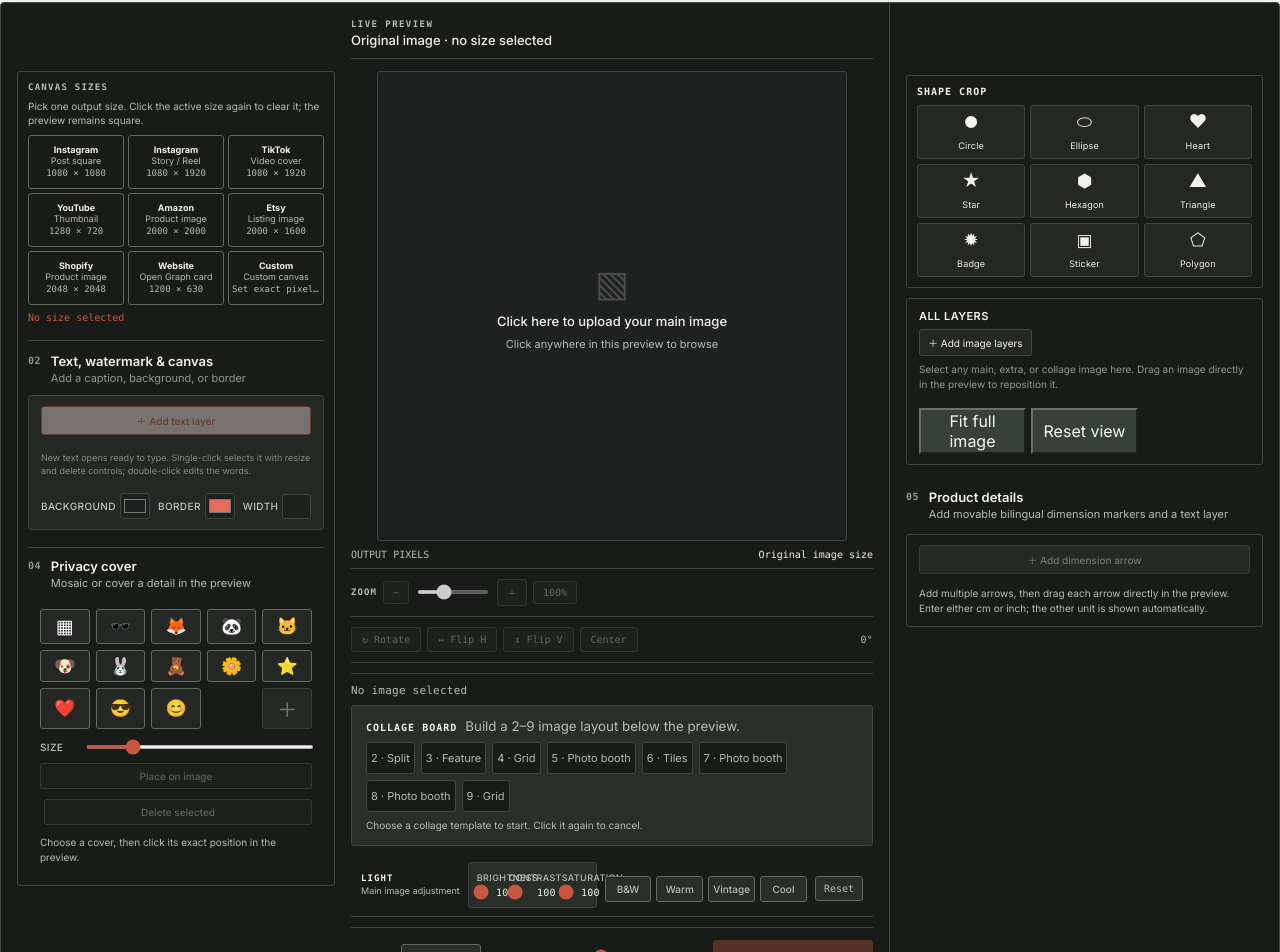
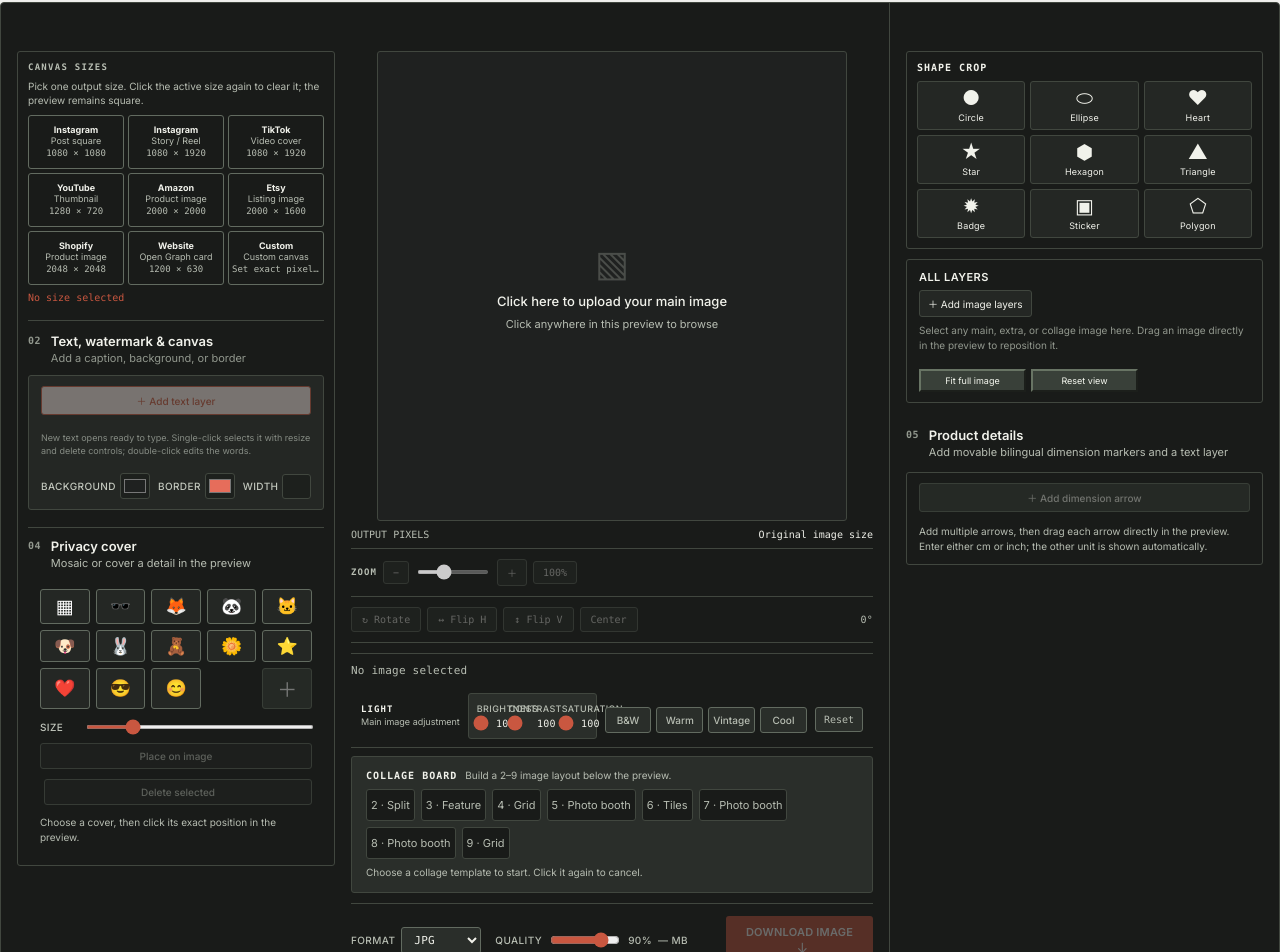
Before and after one commit to samzixiao/image-tools-site, a React (Vite) app: page / in a window 1280 px wide. Shown: the part 300-1252 px from the top of the page. Built offline with nearby package versions, Linux system fonts and the light colour scheme; a web font is replaced by a local one.

Commit message:
Stabilize text editing and compact editor controls

```diff
--- a/scripts/editor-contract-check.mjs
+++ b/scripts/editor-contract-check.mjs
@@ -152,7 +152,11 @@ assert.ok(!source.includes('<div className="legacy-layers-module"'), "The retire
 assert.ok(source.includes('onKeyDown={(event) => {\n                        if (event.key !== "Enter") return;') && source.includes('commitCrop();'), "Pressing Enter on an active size must commit the crop");
 assert.ok(source.indexOf("{previewUtilityModule}") < source.indexOf('<div className="preview-zoom-row">'), "Output pixels must appear before zoom controls");
 assert.ok(source.indexOf('<div className="preview-zoom-row">') < source.indexOf('<div className="preview-transform"'), "Zoom controls must appear before transform controls");
-assert.ok(source.indexOf('<div className="preview-bottom-docks">') < source.indexOf("{adjustmentsModule}"), "Collage controls must appear before light controls");
+assert.ok(source.indexOf("{adjustmentsModule}") < source.indexOf('<div className="preview-bottom-docks">'), "Collage controls must appear below light controls");
+assert.ok(source.includes('if (event.detail >= 2)') && source.includes('endPointerInteractions();'), "Double-clicking a text layer must enter editing without leaving a drag state");
+assert.ok(source.includes('const isSelected = privacySticker === item') && source.includes('setPrivacySticker(isSelected ? "" : item)'), "Privacy picker buttons must toggle on and off");
+assert.ok(source.includes('activeMarkerPart') && source.includes('measure-quick-controls'), "Dimension arrows and labels must use compact context-sensitive controls");
+assert.ok(styles.includes('.measure-editor .legacy-marker-control') && styles.includes('.measure-quick-controls'), "Retired marker controls must stay condensed");
 assert.ok(source.includes('shapes.filter((item) => item !== "original")'), "The shape chooser must not show the Original option");
 assert.ok(source.indexOf('<div className="left-text-module">{textModule}</div>') < source.indexOf('{privacyModule}'), "Text controls must appear above privacy controls in the left column");
 assert.ok(source.indexOf('{imageLayersModule}') < source.indexOf('n="05"'), "Layers must appear directly below the shape controls before dimension arrows");
--- a/src/App.css
+++ b/src/App.css
@@ -754,6 +754,7 @@
   accent-color: var(--accent);
   width: 70px;
 }
+.export-size { min-width: 54px; color: var(--text-on-dark-muted); font-variant-numeric: tabular-nums; }
 .download {
   margin-left: auto;
   border: 0;
@@ -3184,6 +3185,7 @@ footer {
 .preview-workarea {
   grid-template-columns: 318px minmax(0, 1fr);
   gap: 16px;
+  padding-top: 32px;
 }
 .preview-center-column {
   max-width: 760px;
@@ -3241,7 +3243,7 @@ footer {
 .left-privacy-module .sticker-panel button,
 .left-privacy-module .sticker-panel input { border-color: var(--border-dark-strong); }
 .right-shape-module {
-  margin: 56px 0 10px;
+  margin: 32px 0 10px;
   padding: 10px;
   background: transparent;
   border-color: var(--border-dark);
@@ -3266,6 +3268,11 @@ footer {
   background: #4a5549 !important;
   color: #ffffff !important;
 }
+.right-image-actions .danger-action {
+  color: #ff8d7c !important;
+  border-color: #bb5548 !important;
+}
+.right-image-actions button:not(.danger-action) { font-size: 9px; padding: 4px 5px; }
 .controls .step > div p,
 .controls .step > div small,
 .controls .caption-direct-edit,
@@ -3300,6 +3307,35 @@ footer {
 .adjustment-footer { display: grid; grid-template-columns: minmax(0, 1fr) auto; gap: 8px; align-items: center; margin-top: 8px; }
 .adjustment-footer .filter-presets { margin: 0; }
 .adjustment-footer .adjustments-reset { justify-self: end; margin: 0; }
+.workspace .batch-option.active,
+.workspace .shape.active,
+.workspace .filter-presets button.active,
+.workspace .layer-list button.active,
+.workspace .caption-list button.active,
+.workspace .cover-list button.active,
+.workspace .measure-list button.active,
+.workspace .collage-templates button.active {
+  background: transparent !important;
+  border-color: var(--accent) !important;
+  color: var(--text-on-dark) !important;
+}
+.workspace .preview-size-tools,
+.workspace .left-text-module,
+.workspace .left-privacy-module,
+.workspace .right-shape-module,
+.workspace .controls .layers-panel,
+.workspace .controls .measure-module,
+.workspace .preview-adjustments,
+.workspace .preview-collage-dock { font-size: 12px; }
+.workspace .shape-icon { font-size: 20px; }
+.measure-quick-controls { display: grid; grid-template-columns: repeat(2, minmax(0, 1fr)); gap: 8px; }
+.measure-quick-controls label { display: grid; gap: 4px; }
+.measure-quick-controls input { width: 100%; }
+.measure-editor .legacy-marker-control,
+.measure-editor .measure-label-controls { display: none; }
+.measure-editor .measure-value { display: grid; gap: 4px; }
+.measure-editor .marker-style { display: inline-flex; align-items: center; gap: 5px; min-width: 0; }
+.measure-editor .marker-style input[type="range"] { width: 58px; }
 .controls .layers-panel { margin-top: 10px; }
 .controls .layer-list { grid-template-columns: repeat(2, minmax(0, 1fr)); }
 .controls .layer-list .layer-row { grid-column: 1 / -1; }
--- a/src/App.tsx
+++ b/src/App.tsx
@@ -275,6 +275,7 @@ function App() {
     [batchExporting, setBatchExporting] = useState(false);
   const [format, setFormat] = useState<Format>("image/jpeg"),
     [quality, setQuality] = useState(90),
+    [lastExportBytes, setLastExportBytes] = useState<number | null>(null),
     [mode, setMode] = useState<"crop" | "fit">("crop");
   const [shape, setShape] = useState<Shape>("original"),
     [shapeScale, setShapeScale] = useState(1),
@@ -336,6 +337,7 @@ function App() {
   } | null>(null);
   const [dimensionMarkers, setDimensionMarkers] = useState<DimensionMarker[]>([]),
     [selectedMarkerId, setSelectedMarkerId] = useState<number | null>(null);
+  const [activeMarkerPart, setActiveMarkerPart] = useState<"arrow" | "label">("arrow");
   const [markerDrag, setMarkerDrag] = useState<{
     id: number;
     x: number;
@@ -963,6 +965,7 @@ function App() {
     setSelectedTextId(null);
     setEditingTextId(null);
     setSelectedMarkerId(marker.id);
+    setActiveMarkerPart("arrow");
     setSelectedBaseImage(false);
     setMarkerDrag({ id: marker.id, x: event.clientX, y: event.clientY, position: marker.position });
   }
@@ -981,6 +984,7 @@ function App() {
     setSelectedTextId(null);
     setEditingTextId(null);
     setSelectedMarkerId(marker.id);
+    setActiveMarkerPart("label");
     setSelectedBaseImage(false);
     setMarkerLabelDrag({ id: marker.id, x: event.clientX, y: event.clientY, position: marker.labelPosition });
   }
@@ -1561,6 +1565,7 @@ function App() {
       link = document.createElement("a");
     link.download = `${fileName.replace(/\.[^.]+$/, "") || "image"}-${output.width}x${output.height}.${extension}`;
     link.href = canvas.toDataURL(format, quality / 100);
+    canvas.toBlob((blob) => setLastExportBytes(blob?.size ?? null), format, quality / 100);
     link.click();
   }
   async function downloadBatch() {
@@ -1971,7 +1976,7 @@ function App() {
     <section className="left-privacy-module" aria-label="Privacy cover">
       <Step n="04" title="Privacy cover" sub="Mosaic or cover a detail in the preview" />
       <div className="sticker-panel">
-        <div>{privacyStickers.map((item) => <button key={item} className={`${privacySticker === item ? "active" : ""} ${item === "mosaic" ? "mosaic-picker" : ""}`} onClick={() => { setPrivacySticker(item); if (url || selectedCollageTemplate) setPlacingSticker(true); }} title={item === "mosaic" ? "Mosaic" : "Privacy sticker"}>{item === "mosaic" ? "▦" : item}</button>)}<span className="sticker-custom-spacer" aria-hidden="true" /><button className="sticker-custom-add" onClick={() => privacyInput.current?.click()} disabled={!url && !selectedCollageTemplate} title="Add custom sticker">＋</button></div>
+        <div>{privacyStickers.map((item) => <button key={item} className={`${privacySticker === item ? "active" : ""} ${item === "mosaic" ? "mosaic-picker" : ""}`} onClick={() => { const isSelected = privacySticker === item; setPrivacySticker(isSelected ? "" : item); setPlacingSticker(!isSelected && Boolean(url || selectedCollageTemplate)); }} title={item === "mosaic" ? "Mosaic" : "Privacy sticker"}>{item === "mosaic" ? "▦" : item}</button>)}<span className="sticker-custom-spacer" aria-hidden="true" /><button className="sticker-custom-add" onClick={() => privacyInput.current?.click()} disabled={!url && !selectedCollageTemplate} title="Add custom sticker">＋</button></div>
         <label>Size <input type="range" min="4" max="70" value={stickerSize} onChange={(event) => { const size = Number(event.target.value); setStickerSize(size); if (selectedCoverId !== null) setPrivacyCovers((current) => current.map((cover) => cover.id === selectedCoverId ? { ...cover, size } : cover)); }} /></label>
         <input ref={privacyInput} type="file" accept="image/*" hidden onChange={(event: ChangeEvent<HTMLInputElement>) => { const file = event.target.files?.[0]; if (!file) return; setPrivacySticker(URL.createObjectURL(file)); setPlacingSticker(true); event.target.value = ""; }} />
         <button className={placingSticker ? "place active" : "place"} disabled={!privacySticker || (!url && !selectedCollageTemplate)} onClick={() => setPlacingSticker(true)}>{placingSticker ? "Click the image…" : "Place on image"}</button>
@@ -2300,13 +2305,18 @@ function App() {
                     },
                   ]);
                   setSelectedMarkerId(id);
+                  setActiveMarkerPart("arrow");
                 }}
               >
                 ＋ Add dimension arrow
               </button>
               {selectedMarker && (
                 <div className="measure-editor">
-                  <label>
+                  <div className="measure-quick-controls">
+                    <label>{activeMarkerPart === "arrow" ? "Arrow size" : "Text size"}<input type="range" min={activeMarkerPart === "arrow" ? "12" : "0.4"} max={activeMarkerPart === "arrow" ? "88" : "3"} step={activeMarkerPart === "arrow" ? "1" : "0.1"} value={activeMarkerPart === "arrow" ? selectedMarker.length : selectedMarker.labelScale} onChange={(event) => activeMarkerPart === "arrow" ? updateSelectedMarker({ length: Number(event.target.value) }) : updateSelectedMarker({ labelScale: Number(event.target.value) })} /></label>
+                    <label>{activeMarkerPart === "arrow" ? "Arrow angle" : "Text angle"}<input type="range" min="-180" max="180" value={activeMarkerPart === "arrow" ? selectedMarker.rotation : selectedMarker.labelRotation} onChange={(event) => activeMarkerPart === "arrow" ? updateSelectedMarker({ rotation: Number(event.target.value) }) : updateSelectedMarker({ labelRotation: Number(event.target.value) })} /></label>
+                  </div>
+                  <label className="measure-value">
                     Measurement
                     <div>
                       <input
@@ -2333,7 +2343,7 @@ function App() {
                     <small>{dimensionLabel(selectedMarker)}</small>
                   </label>
                   <label className="measure-dual-toggle"><input type="checkbox" checked={selectedMarker.showDualUnit} onChange={(event) => updateSelectedMarker({ showDualUnit: event.target.checked })} /> Show cm + inch</label>
-                  <label>
+                  <label className="legacy-marker-control">
                     Arrow length <b>{Math.round(selectedMarker.length)}%</b>
                     <input
                       type="range"
@@ -2347,7 +2357,7 @@ function App() {
                       }
                     />
                   </label>
-                  <label>
+                  <label className="legacy-marker-control">
                     Rotate <b>{Math.round(selectedMarker.rotation)}°</b>
                     <input
                       type="range"
@@ -2361,14 +2371,14 @@ function App() {
                       }
                     />
                   </label>
-                  <label>
+                  <label className="marker-style">
                     Arrow color <input type="color" value={selectedMarker.color} onChange={(event) => updateSelectedMarker({ color: event.target.value })} />
                   </label>
-                  <label>
+                  <label className="marker-style">
                     Stroke <b>{selectedMarker.thickness}px</b>
                     <input type="range" min="1" max="10" value={selectedMarker.thickness} onChange={(event) => updateSelectedMarker({ thickness: Number(event.target.value) })} />
                   </label>
-                  <label>
+                  <label className="marker-style">
                     Ends
                     <select value={selectedMarker.endStyle} onChange={(event) => updateSelectedMarker({ endStyle: event.target.value as DimensionMarker["endStyle"] })}>
                       <option value="arrows">Double arrows</option>
@@ -2440,14 +2450,6 @@ function App() {
             */}
           </aside>
           <section className="preview">
-            <div className="preview-head">
-              <div>
-                <small>LIVE PREVIEW</small>
-                <strong>
-                  {sizeSelected ? `${preset.group} · ${preset.en}` : "Original image · no size selected"}
-                </strong>
-              </div>
-            </div>
             <div className="preview-workarea">
             <aside className="preview-size-tools" aria-label="Canvas size selection">
               <b>CANVAS SIZES</b>
@@ -2692,16 +2694,21 @@ function App() {
                       key={layer.id}
                       data-text-layer-id={layer.id}
                       className={`caption-overlay editable${layer.id === selectedTextId ? " selected" : ""}${editingTextId === layer.id ? " editing" : ""}`}
-                      onPointerDown={(event) => beginTextDrag(event, layer)}
+                      onPointerDown={(event) => {
+                        if (event.detail >= 2) {
+                          event.preventDefault();
+                          event.stopPropagation();
+                          endPointerInteractions();
+                          setSelectedTextId(layer.id);
+                          setEditingTextId(layer.id);
+                          return;
+                        }
+                        beginTextDrag(event, layer);
+                      }}
                       onClick={(event) => {
                         event.stopPropagation();
                         setSelectedTextId(layer.id);
                         if (event.detail >= 2) setEditingTextId(layer.id);
-                      }}
-                      onDoubleClick={(event) => {
-                        event.stopPropagation();
-                        setSelectedTextId(layer.id);
-                        setEditingTextId(layer.id);
                       }}
                       style={{
                         color: layer.color,
@@ -2864,8 +2871,8 @@ function App() {
                   : "No image selected"}
               </span>
             </div>
+            {adjustmentsModule}
             <div className="preview-bottom-docks">{collageModule}</div>
-            {adjustmentsModule}
             <div className="export">
               <label>
                 Format{" "}
@@ -2888,7 +2895,7 @@ function App() {
                     value={quality}
                     onChange={(event) => setQuality(Number(event.target.value))}
                   />{" "}
-                  {quality}%
+                  {quality}% <span className="export-size">{lastExportBytes === null ? "— MB" : `${(lastExportBytes / 1024 / 1024).toFixed(2)} MB`}</span>
                 </label>
               )}
               <button className="download" onClick={downloadAll} disabled={!url && collageImages.length === 0}>
```
